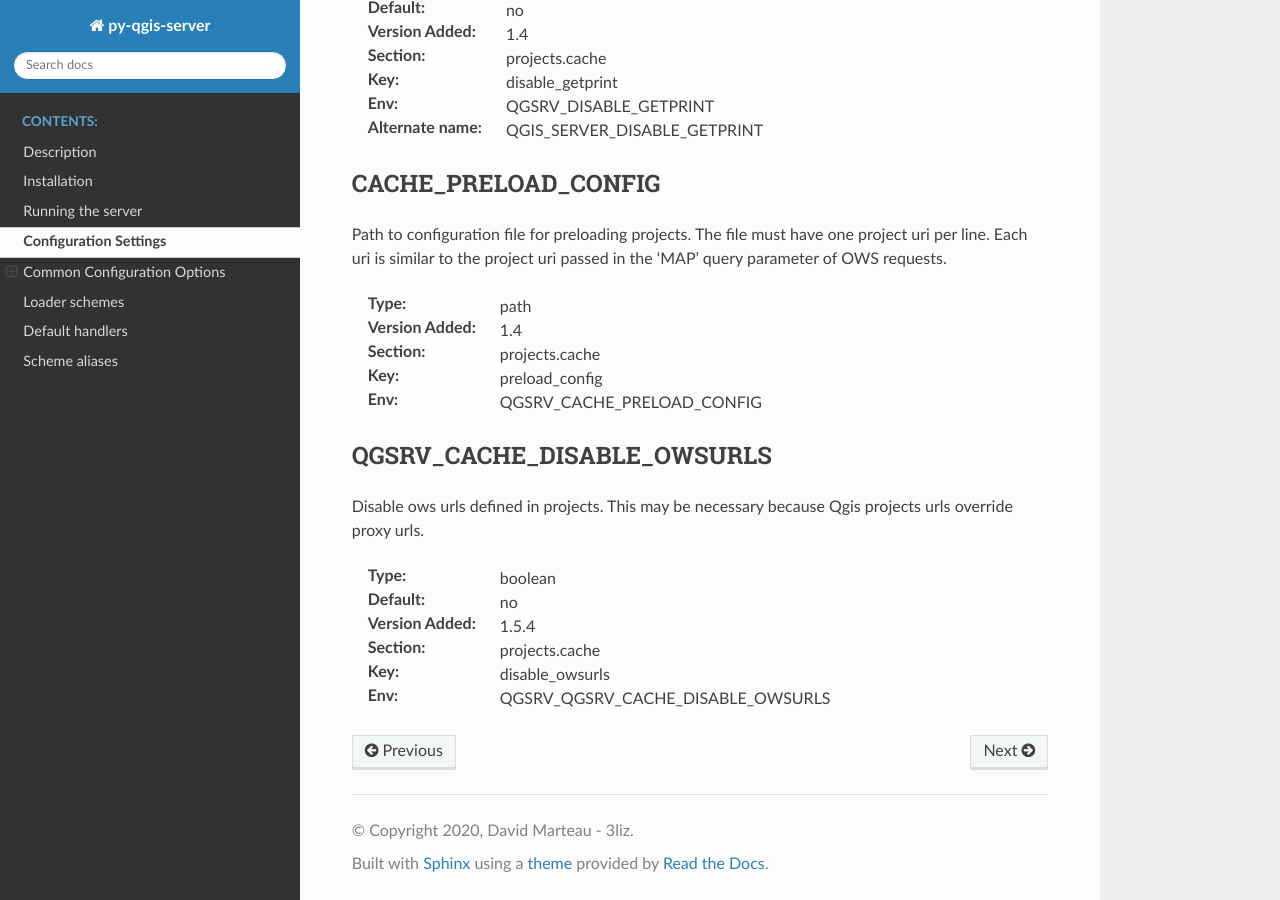
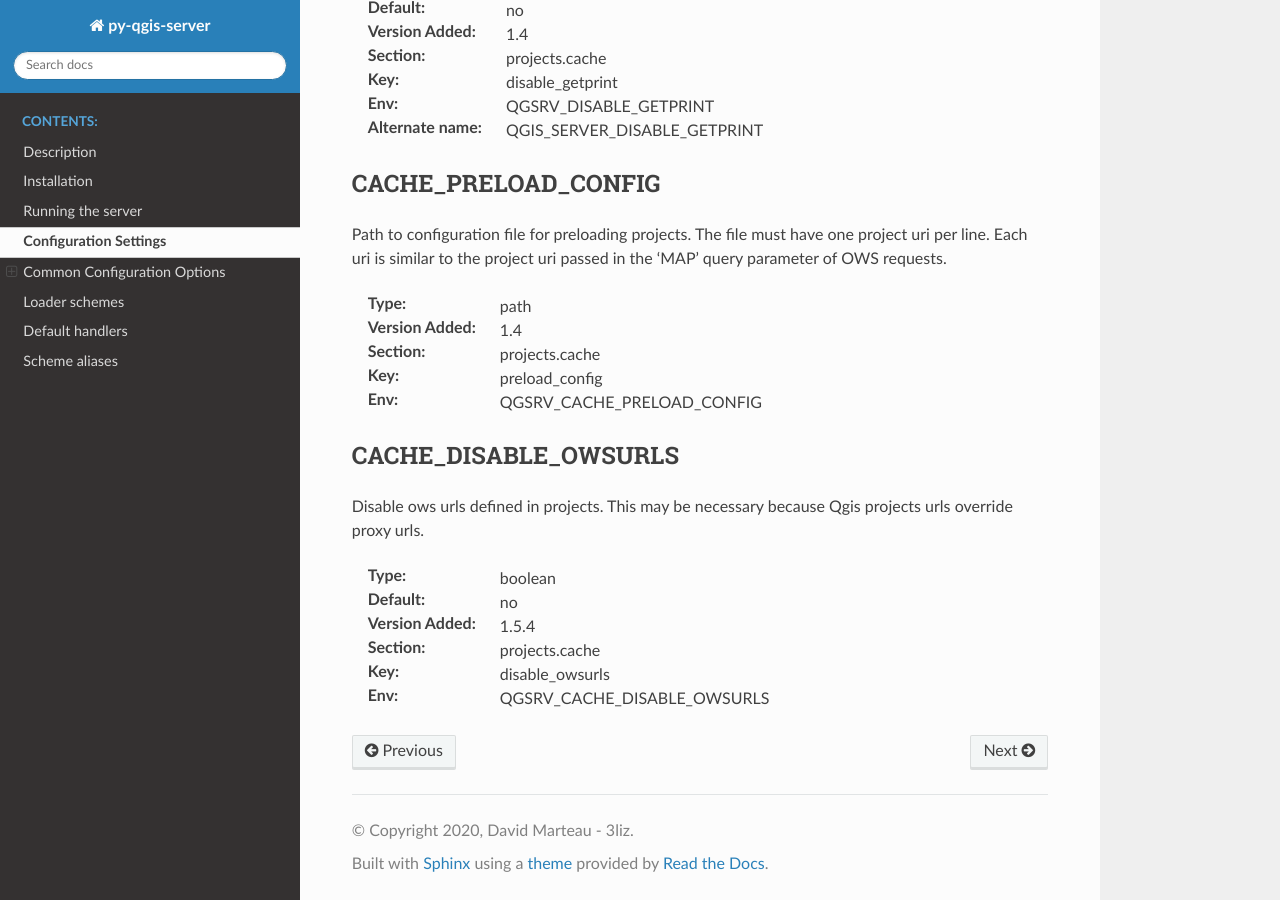
Before and after one commit to 3liz/py-qgis-server, a Sphinx documentation site: the page built from doc/configuration.rst, in a window 1280 px wide and 900 px high, scrolled down 5255 px. Built offline with Sphinx 7.4.7 and the Read the Docs theme 2.0.0, drawn with Linux system fonts in a browser that asks for light colours.

Commit message:
Fix documentation

```diff
--- a/doc/configuration.rst
+++ b/doc/configuration.rst
@@ -375,10 +375,10 @@ of OWS requests.
 
 
 
-.. _QGSRV_CACHE_DISABLE_OWSURLS:
+.. _CACHE_DISABLE_OWSURLS:
 
-QGSRV_CACHE_DISABLE_OWSURLS
----------------------------
+CACHE_DISABLE_OWSURLS
+---------------------
 
 Disable ows urls defined in projects. This may be necessary because Qgis projects
 urls override proxy urls.
@@ -389,4 +389,4 @@ urls override proxy urls.
 :Version Added: 1.5.4
 :Section: projects.cache
 :Key: disable_owsurls
-:Env: QGSRV_QGSRV_CACHE_DISABLE_OWSURLS
+:Env: QGSRV_CACHE_DISABLE_OWSURLS
```
Also changed, not shown: 1 other file.
